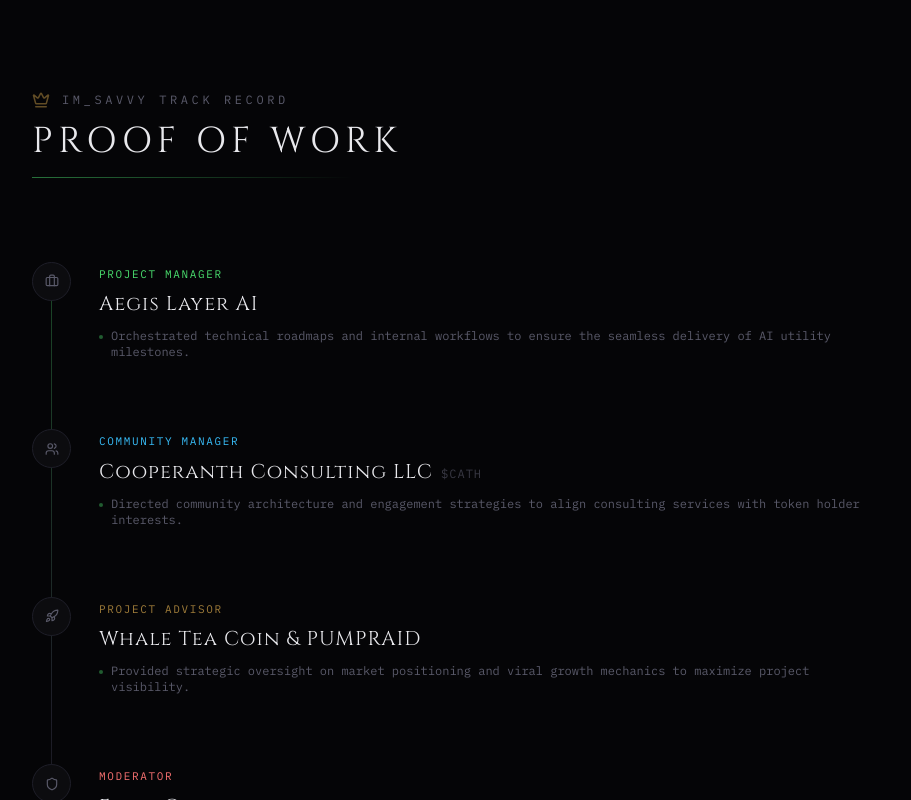
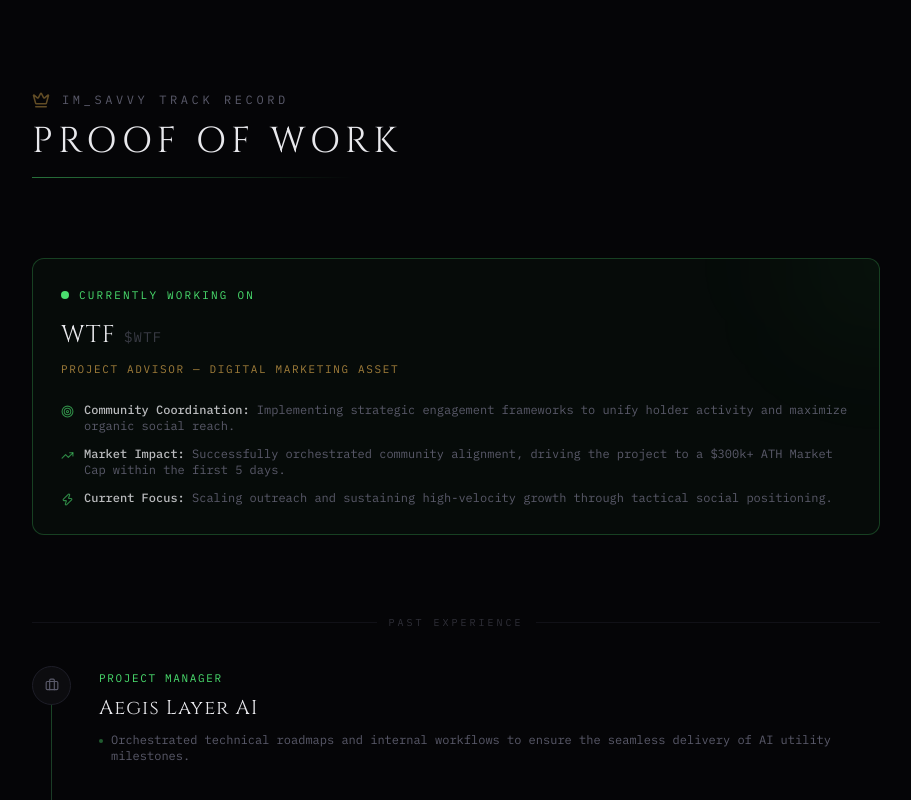
Before and after one commit to YastecHub/savvy-proof-of-work, a Next.js app: page / in a window 1280 px wide. Shown: the part 2000-2800 px from the top of the page, without its empty margins (184-1095 px from the left). Built offline with nearby package versions, Linux system fonts and the light colour scheme.

Commit message:
feat: add new image and enhance testimonials with updated captions and project details

```diff
--- a/src/components/ProofOfWorkSection.tsx
+++ b/src/components/ProofOfWorkSection.tsx
@@ -1,7 +1,7 @@
 "use client";
 
 import { motion } from "framer-motion";
-import { Crown, Briefcase, type LucideIcon, Shield, Megaphone, Bot, Users, Rocket } from "lucide-react";
+import { Crown, Briefcase, type LucideIcon, Shield, Megaphone, Bot, Users, Rocket, TrendingUp, Target, Zap } from "lucide-react";
 
 /* ── Experience data ───────────────────────────────────────── */
 interface Experience {
@@ -107,6 +107,74 @@
           />
         </motion.div>
 
+        {/* ── Currently Working On ─────────────────── */}
+        <motion.div
+          initial={{ y: 20 }}
+          whileInView={{ y: 0 }}
+          viewport={{ once: true, margin: "-60px" }}
+          transition={{ duration: 0.5, delay: 0.1 }}
+          className="mb-14 sm:mb-20"
+        >
+          <div className="relative rounded-xl border border-jade/25 bg-jade/[0.03] p-5 sm:p-7 overflow-hidden">
+            {/* Glow accent */}
+            <div className="absolute -top-20 -right-20 w-40 h-40 bg-jade/5 rounded-full blur-3xl pointer-events-none" />
+
+            {/* Label */}
+            <div className="flex items-center gap-2.5 mb-4">
+              <span className="relative flex h-2 w-2">
+                <span className="animate-ping absolute inline-flex h-full w-full rounded-full bg-jade opacity-75" />
+                <span className="relative inline-flex rounded-full h-2 w-2 bg-jade" />
+              </span>
+              <span className="font-mono text-[10px] sm:text-[11px] uppercase tracking-[0.2em] text-jade">
+                Currently Working On
+              </span>
+            </div>
+
+            {/* Project title */}
+            <h3 className="font-display text-lg sm:text-xl md:text-2xl tracking-wider text-t-primary mb-1">
+              WTF
+              <span className="ml-2 font-mono text-xs sm:text-sm text-t-muted/60">$WTF</span>
+            </h3>
+            <span className="inline-block font-mono text-[10px] sm:text-[11px] uppercase tracking-[0.15em] text-gold mb-4">
+              Project Advisor — Digital Marketing Asset
+            </span>
+
+            {/* Key points */}
+            <div className="space-y-3 mt-2">
+              <div className="flex items-start gap-2.5">
+                <Target size={13} className="text-jade/60 shrink-0 mt-[3px]" />
+                <p className="font-mono text-[11px] sm:text-xs text-t-muted leading-relaxed">
+                  <span className="text-t-primary/80 font-medium">Community Coordination:</span>{" "}
+                  Implementing strategic engagement frameworks to unify holder activity and maximize organic social reach.
+                </p>
+              </div>
+              <div className="flex items-start gap-2.5">
+                <TrendingUp size={13} className="text-jade/60 shrink-0 mt-[3px]" />
+                <p className="font-mono text-[11px] sm:text-xs text-t-muted leading-relaxed">
+                  <span className="text-t-primary/80 font-medium">Market Impact:</span>{" "}
+                  Successfully orchestrated community alignment, driving the project to a $300k+ ATH Market Cap within the first 5 days.
+                </p>
+              </div>
+              <div className="flex items-start gap-2.5">
+                <Zap size={13} className="text-jade/60 shrink-0 mt-[3px]" />
+                <p className="font-mono text-[11px] sm:text-xs text-t-muted leading-relaxed">
+                  <span className="text-t-primary/80 font-medium">Current Focus:</span>{" "}
+                  Scaling outreach and sustaining high-velocity growth through tactical social positioning.
+                </p>
+              </div>
+            </div>
+          </div>
+        </motion.div>
+
+        {/* ── Past Experience label ──────────────────── */}
+        <div className="flex items-center gap-3 mb-8">
+          <div className="h-px flex-1 bg-line/50" />
+          <span className="font-mono text-[9px] sm:text-[10px] uppercase tracking-[0.3em] text-t-muted/50">
+            Past Experience
+          </span>
+          <div className="h-px flex-1 bg-line/50" />
+        </div>
+
         {/* ── Timeline ────────────────────────────────── */}
         <motion.div
           variants={stagger}
--- a/src/components/TestimonialsSection.tsx
+++ b/src/components/TestimonialsSection.tsx
@@ -14,7 +14,13 @@
   {
     image: "/images/savvy1.jpg",
     caption:
-      "Live BuyBot tracking a WTF Coin transaction — automated on-chain alerts in action",
+      "Live BuyBot tracking a $WTF Coin transaction — automated on-chain alerts powering the current project",
+    source: "Telegram",
+  },
+  {
+    image: "/images/savvy8.jpg",
+    caption:
+      "$WTF inner circle — 535 members strong, building digital assets and scaling generational wealth",
     source: "Telegram",
   },
   {
@@ -29,19 +35,13 @@
       "\"Might just hire u for my other project\" — satisfaction leading to repeat business",
     source: "X (Twitter)",
   },
-  {
-    image: "/images/savvy7.jpg",
-    caption:
-      "\"Let's stay in touch\" — building long-term partnerships with satisfied clients",
-    source: "Telegram",
-  },
 ];
 
 const row2: Screenshot[] = [
   {
     image: "/images/savvy2.jpg",
     caption:
-      "Real-time transaction monitoring — community buybot deployment at scale",
+      "Real-time $WTF transaction monitoring — community buybot deployment driving $300k+ ATH",
     source: "Telegram",
   },
   {
@@ -55,6 +55,12 @@
     caption:
       "\"You give good advice\" — advisory skills recognized by industry peer",
     source: "X (Twitter)",
+  },
+  {
+    image: "/images/savvy7.jpg",
+    caption:
+      "\"Let's stay in touch\" — building long-term partnerships with satisfied clients",
+    source: "Telegram",
   },
 ];
 
@@ -144,7 +150,7 @@
           <div className="pointer-events-none absolute right-0 top-0 bottom-0 w-12 sm:w-24 z-10 bg-gradient-to-l from-base to-transparent" />
           <div className="flex w-max animate-marquee-reverse py-1">
             {doubled2.map((s, i) => (
-              <ScreenshotCard key={`r2-${i}`} s={s} eager={i < 3} />
+              <ScreenshotCard key={`r2-${i}`} s={s} eager={i < 4} />
             ))}
           </div>
         </div>
```
Also changed, not shown: public/images/savvy8.jpg (added).
